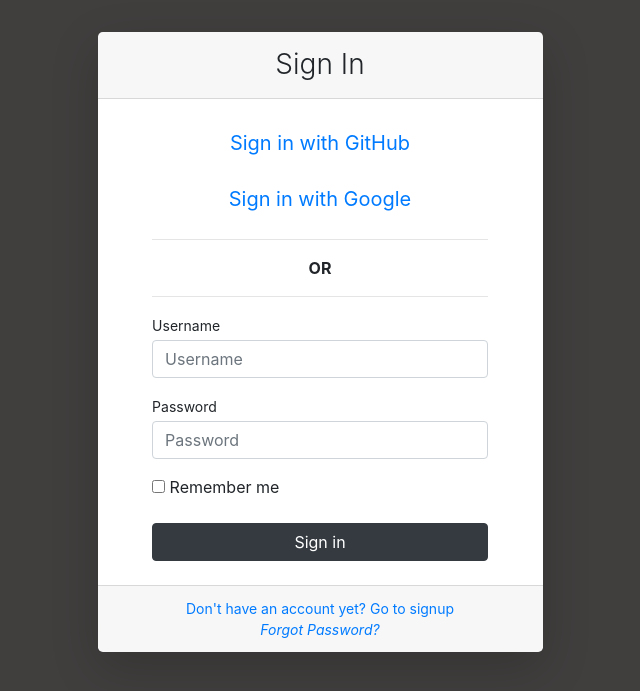
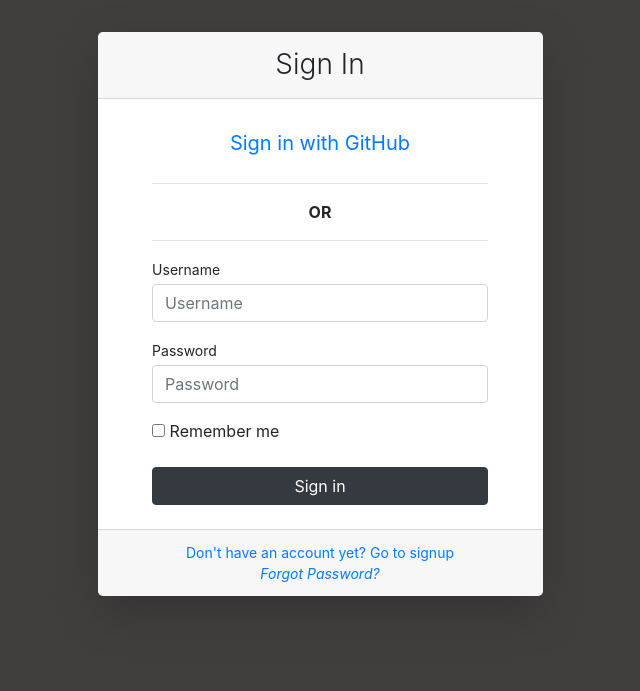
Before and after one commit to C-Ogamba/awwards, a Django app: page /login/ in a window 1280 px wide. Shown: the part 56-747 px from the top of the page, without its empty margins (320-960 px from the left). Run offline with Django 4.2, Linux system fonts and the light colour scheme; some libraries are stand-ins or nearby versions.

Commit message:
Fix: fix redundant code

```diff
--- a/award/templates/users/login.html
+++ b/award/templates/users/login.html
@@ -29,7 +29,7 @@
                                     <div class="col-md-10 offset-md-1">
                                         <div class="form-group">
                                             <a href="{% url 'social:begin' 'github' %}" class="btn btn-link btn-lg active btn-block">Sign in with GitHub</a>
-                                            <a href="{% url 'social:begin' 'google-oauth2' %}" class="btn btn-link btn-lg active btn-block">Sign in with Google</a>
+
                                             <hr>
                                             <p class="text-center"><strong>OR</strong></p>
                                             <hr>
```
